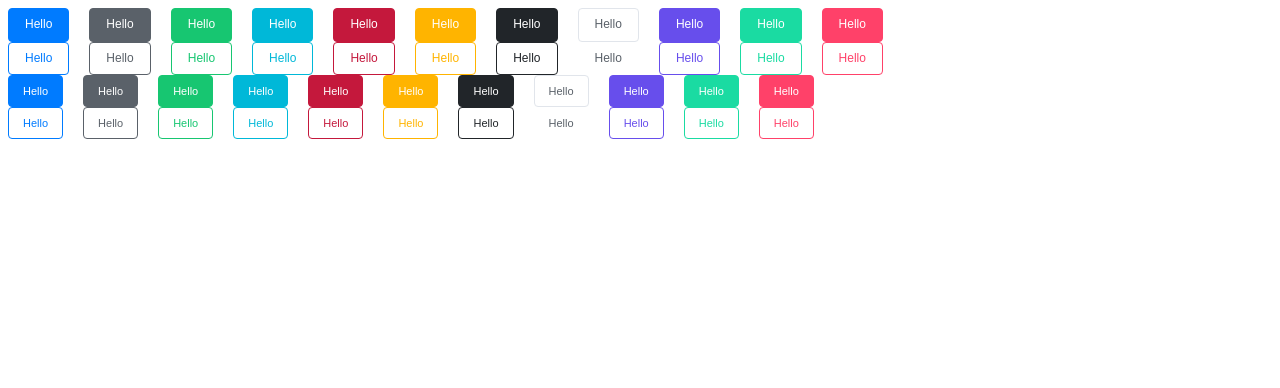
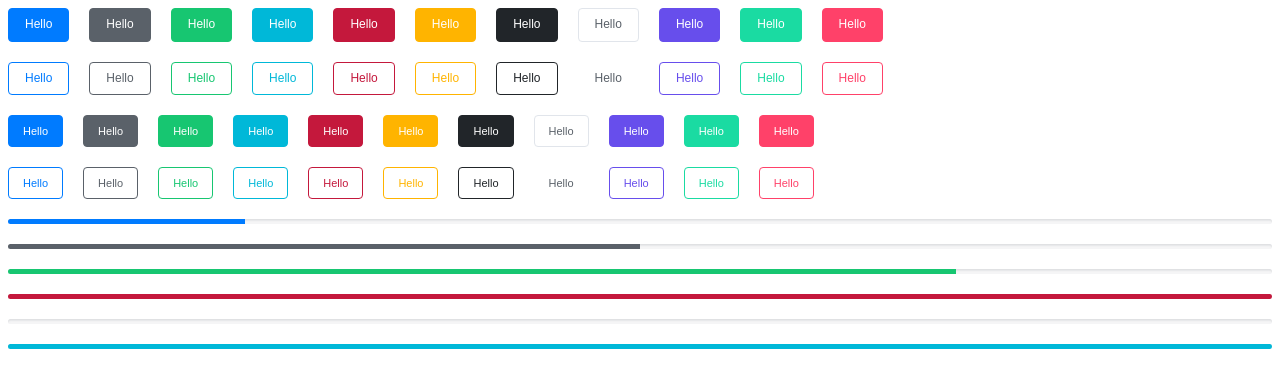
Before and after one commit to binariks-react/internal-tool, a React (Create React App) app: page / in a window 1280 px wide. Shown: the top 388 px of the page. Built offline with nearby package versions, Linux system fonts and the light colour scheme.

Commit message:
added progress bar wrapper

```diff
--- /dev/null
+++ b/src/views/Components/Controls/ProgressBar.js
@@ -0,0 +1,55 @@
+import styled from 'styled-components';
+import React from 'react';
+import PropTypes from 'prop-types';
+
+
+const getValue = ({ max, min, value }) => {
+  if (max<min) {
+    return 100;
+  }
+  if (value < min) {
+    return 0;
+  }
+  return (Math.abs(value-min)/Math.abs(max-min))*100;
+};
+
+const ProgressBarWrapper = styled.div`
+  height: 5px;
+  width: 100%;
+  border-radius: 1.25rem;
+  background-color: #f5f5f6;
+  box-shadow: inset 0 0.1rem 0.1rem rgba(90,97,105,.15);
+  overflow:hidden
+`;
+
+const ProgressBarLine = styled.div`
+  height: 100%;
+  width: ${getValue}%;
+  line-height: .625rem;
+  color: #fff;
+  background-color: ${props => props.theme.colors[props.color]};
+  transition: width .6s ease;
+`;
+
+const ProgressBar = props => (
+  <ProgressBarWrapper {...props}>
+    <ProgressBarLine {...props} />
+  </ProgressBarWrapper>
+);
+
+const defaultProps = {
+  min: 0,
+  max: 100,
+  value: 0,
+};
+
+const propTypes = {
+  min: PropTypes.number,
+  max: PropTypes.number,
+  value: PropTypes.number,
+};
+
+ProgressBar.propTypes = propTypes;
+ProgressBar.defaultProps = defaultProps;
+
+export default ProgressBar;
--- a/src/views/Pages/TestPage/TestPage.js
+++ b/src/views/Pages/TestPage/TestPage.js
@@ -1,6 +1,7 @@
 import React from 'react';
 import styled from 'styled-components';
 import Button from 'views/Components/Controls/Button';
+import ProgressBar from '../../Components/Controls/ProgressBar';
 
 const Wrapper = styled.div`
   button + button {
@@ -12,8 +13,8 @@ const Wrapper = styled.div`
 `;
 
 const TestPage = () => (
-  <div>
-    <Wrapper>
+  <Wrapper>
+    <div>
       <Button color="primary">Hello</Button>
       <Button color="secondary">Hello</Button>
       <Button color="success">Hello</Button>
@@ -25,8 +26,8 @@ const TestPage = () => (
       <Button color="royalBlue">Hello</Button>
       <Button color="java">Hello</Button>
       <Button color="salmon">Hello</Button>
-    </Wrapper>
-    <Wrapper>
+    </div>
+    <div>
       <Button fill="outline" color="primary">Hello</Button>
       <Button fill="outline" color="secondary">Hello</Button>
       <Button fill="outline" color="success">Hello</Button>
@@ -38,8 +39,8 @@ const TestPage = () => (
       <Button fill="outline" color="royalBlue">Hello</Button>
       <Button fill="outline" color="java">Hello</Button>
       <Button fill="outline" color="salmon">Hello</Button>
-    </Wrapper>
-    <Wrapper>
+    </div>
+    <div>
       <Button small color="primary">Hello</Button>
       <Button small color="secondary">Hello</Button>
       <Button small color="success">Hello</Button>
@@ -51,8 +52,8 @@ const TestPage = () => (
       <Button small color="royalBlue">Hello</Button>
       <Button small color="java">Hello</Button>
       <Button small color="salmon">Hello</Button>
-    </Wrapper>
-    <Wrapper>
+    </div>
+    <div>
       <Button fill="outline" small color="primary">Hello</Button>
       <Button fill="outline" small color="secondary">Hello</Button>
       <Button fill="outline" small color="success">Hello</Button>
@@ -64,8 +65,16 @@ const TestPage = () => (
       <Button fill="outline" small color="royalBlue">Hello</Button>
       <Button fill="outline" small color="java">Hello</Button>
       <Button fill="outline" small color="salmon">Hello</Button>
-    </Wrapper>
-  </div>
+    </div>
+    <div>
+      <ProgressBar color="primary" min={-200} max={200} value={-125} />
+      <ProgressBar color="secondary" min={0} max={50} value={25} />
+      <ProgressBar color="success" min={50} max={150} value={125} />
+      <ProgressBar color="danger" min={5} max={25} value={30} />
+      <ProgressBar color="warning" min={5} max={25} value={4} />
+      <ProgressBar color="info" min={250} max={150} value={175} />
+    </div>
+  </Wrapper>
 );
 
 export default TestPage;
```
Also changed, not shown: 2 other files (tests, documents, lock files or other folders).
